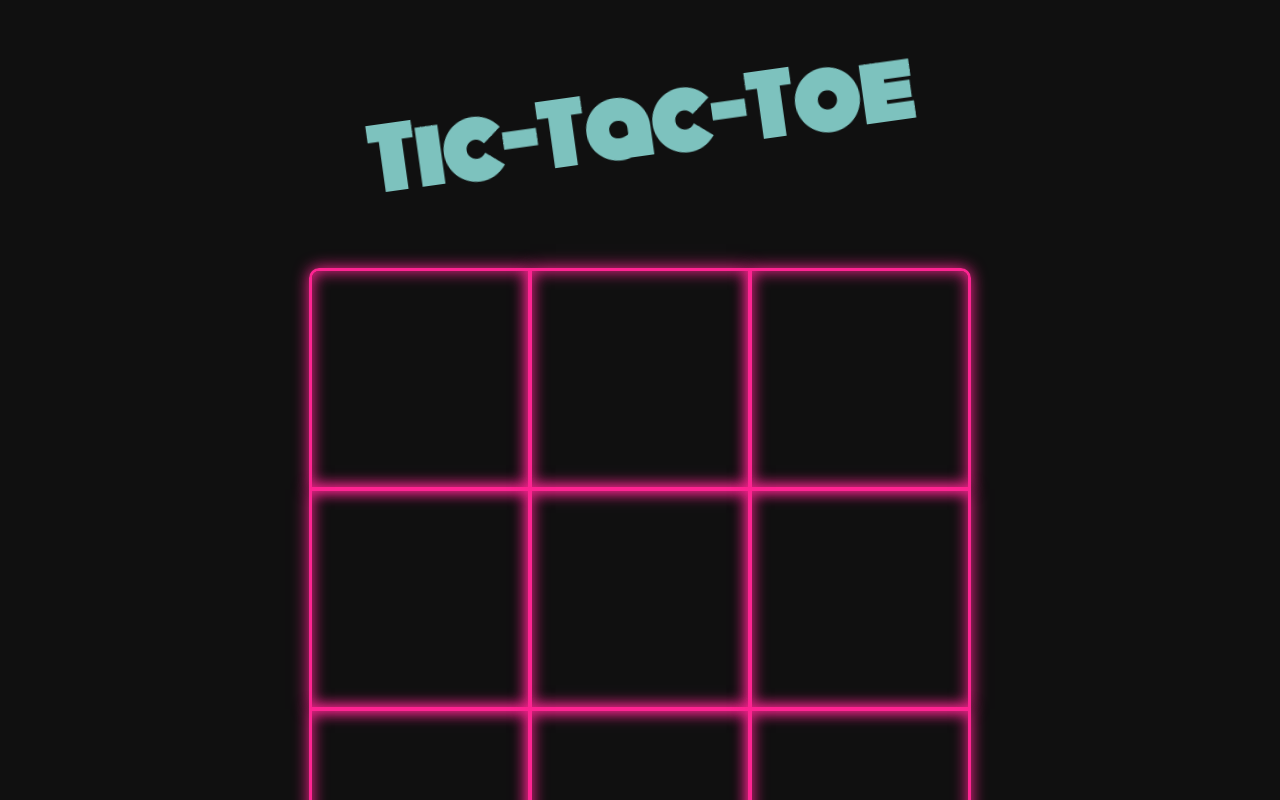
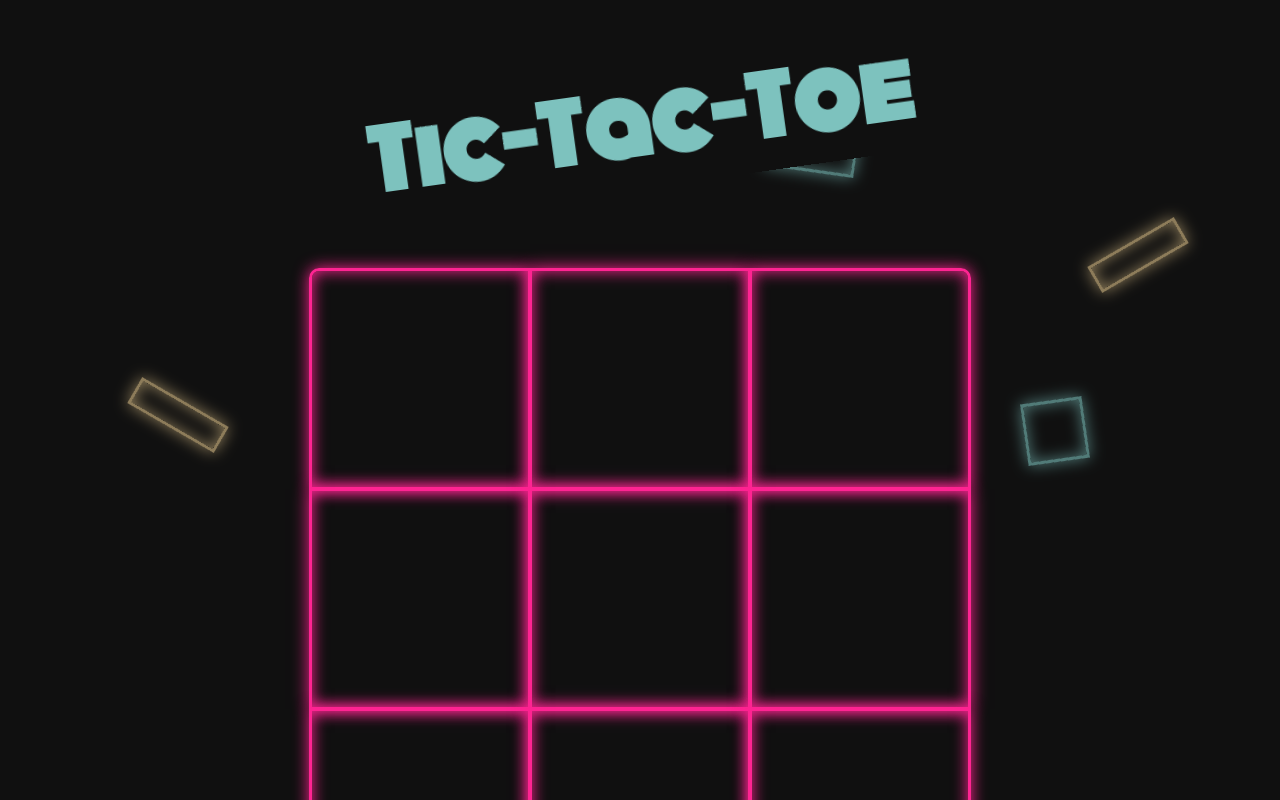
Before and after one commit to LadyLockheed/my-80s-tic-tac-toe, a React (Vite) app: page / in a window 1280 px wide. Shown: the top 800 px of the page. Built offline with nearby package versions, Linux system fonts and the light colour scheme.

Commit message:
Add background with shapes

```diff
--- a/src/Components/TicTacToe.tsx
+++ b/src/Components/TicTacToe.tsx
@@ -60,7 +60,18 @@ console.log(winner)
 
   return (
 
-    <div className='centered-container'>
+    <div className='tictactoe-content-wrapper'>
+
+<div className="background-shapes">
+
+    <div className="shape circle"></div>
+    <div className="shape square"></div>
+    <div className="shape rectangle"></div>
+    <div className="shape circle"></div>
+    <div className="shape square"></div>
+    <div className="shape rectangle"></div>
+
+  </div>
 
       <div className='sliding-text'>
         <h1 className='ticTacToe-headline'>Tic-Tac-Toe</h1>
--- a/src/Components/board.css
+++ b/src/Components/board.css
@@ -5,6 +5,8 @@
   justify-content: center;
   align-content: center;
   grid-template-columns: repeat(3, auto);
+  background-color: transparent;
+  z-index:2;
   /* margin: 0 auto; */
 }
 
--- a/src/Components/tictactoe.css
+++ b/src/Components/tictactoe.css
@@ -1,8 +1,10 @@
 @import url('../variables.css');
 
- .centered-container {
+ .tictactoe-content-wrapper {
   width: 100vw;
   /* height: 100vh; */
+  /* position:relative; */
+
   display: flex;
   flex-direction: column;
   /* justify-content:space-evenly; */
@@ -101,3 +103,99 @@
     transform: scale(1); /* Back to normal size */
   }
 }
+.background-shapes {
+  /* position: fixed; */
+  top: 0;
+  left: 0;
+  width: 100%;
+  height: 100%;
+  /* z-index: -1; */
+  /* overflow: hidden; */
+  pointer-events: none;
+
+  background-color: transparent;
+}
+
+/* Base style for shapes */
+.shape {
+  position: absolute;
+  background-color: transparent;
+  border: 3px solid;
+  opacity: 0.6;
+}
+
+/* Circle and square styles */
+.shape.circle {
+  border-color: var(--dark-pink); /* Use your 80s neon colors */
+  border-radius: 50%;
+  box-shadow: inset 0 0 1rem var(--dark-pink),
+  0 0 1rem var(--dark-pink);
+}
+
+.shape.square {
+  border-color: var(--dark-turquoise);
+  border-radius: 0;
+  box-shadow: inset 0 0 1rem var(--dark-turquoise),
+  0 0 1rem var(--dark-turquoise);
+}
+
+.shape.rectangle {
+  border-color: var(--dark-yellow);
+  border-radius: 0;
+  box-shadow: inset 0 0 1rem var(--dark-yellow),
+  0 0 1rem var(--dark-yellow);
+}
+
+/* Unique styling for each shape */
+/* circle */
+.shape:nth-child(1) {
+  top: 20%;
+  left: 15%;
+  width: 60px;
+  height: 60px;
+}
+
+/* square */
+.shape:nth-child(2) {
+  top: 50%;
+  left: 80%;
+  width: 40px;
+  height: 40px;
+  transform: rotate(-8deg);
+
+}
+
+/* rectangle */
+.shape:nth-child(3) {
+  top: 50%;
+  left: 10%;
+  width: 100px;
+  height: 30px;
+  transform: rotate(30deg);
+}
+
+/* circle */
+.shape:nth-child(4) {
+  top: 75%;
+  left: 30%;
+  width: 50px;
+  height: 50px;
+}
+
+/* square */
+.shape:nth-child(5) {
+  top: 10%;
+  left: 60%;
+  width: 70px;
+  height: 70px;
+  transform: rotate(8deg);
+}
+
+/* rectangle */
+.shape:nth-child(6) {
+  top: 30%;
+  left: 85%;
+  width: 100px;
+  height: 30px;
+  transform: rotate(-30deg);
+}
```
